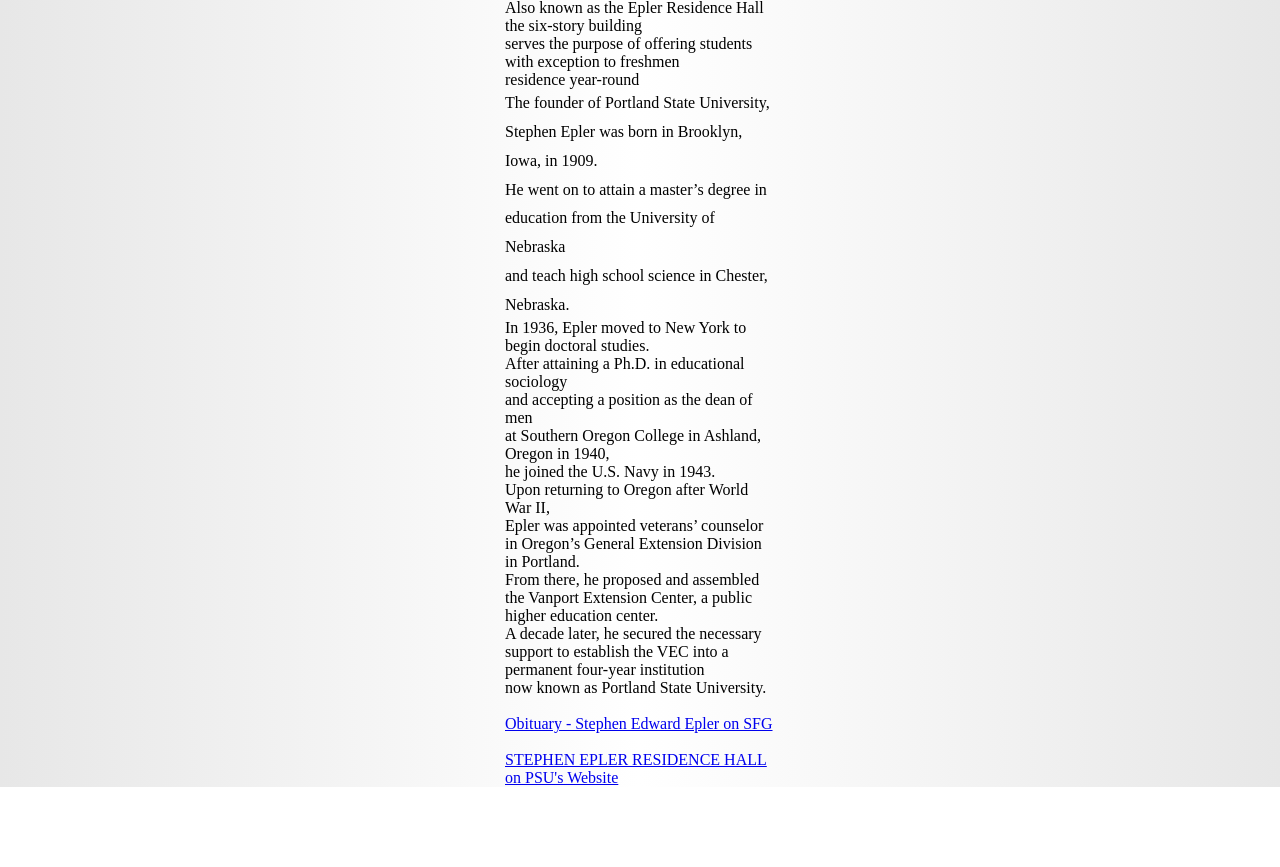
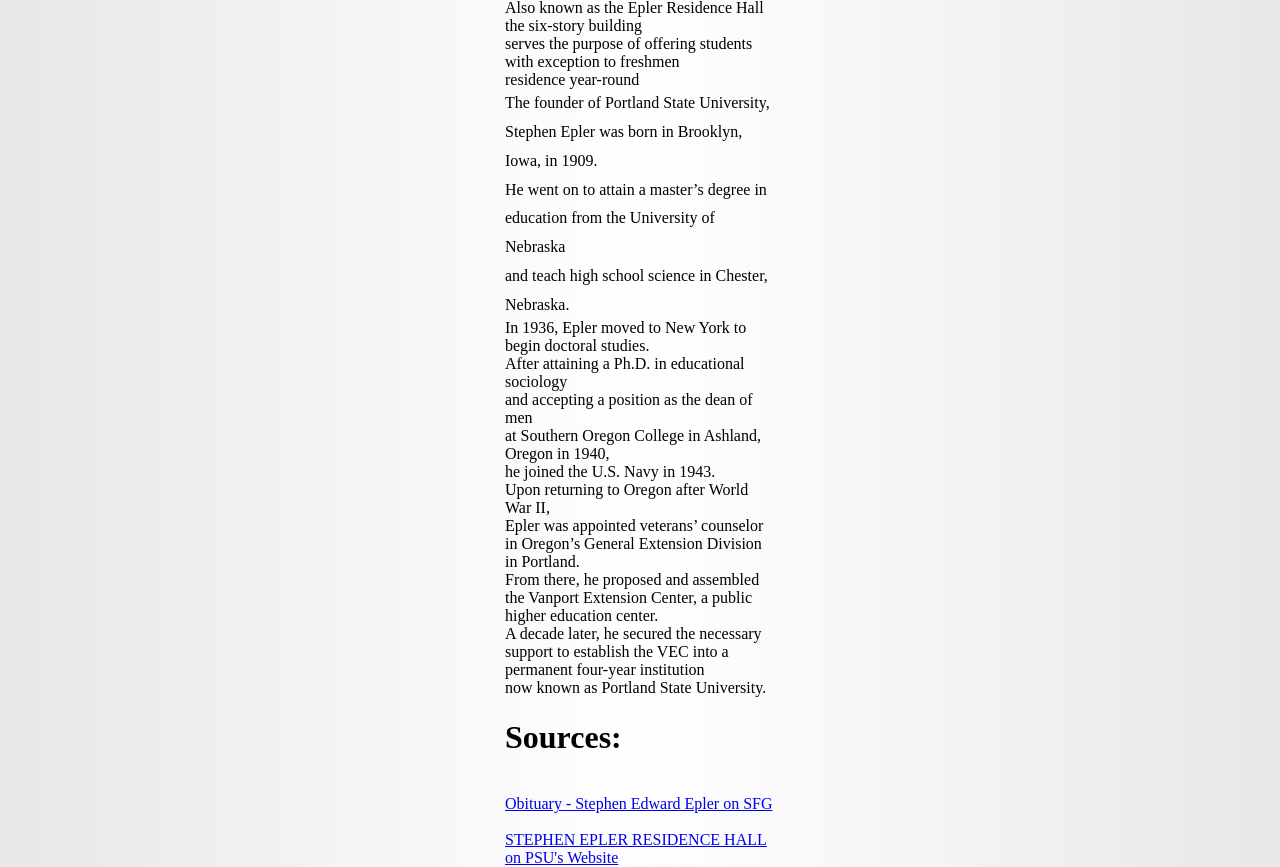
Before and after one commit to cohgal/hon202_buildingsproject, a plain HTML site: page index.html in a window 1280 px wide. Shown: the part 2217-3084 px from the top of the page. Before the commit the page ends 3004 px from the top, so only its background shows below. Drawn offline with Linux system fonts and the light colour scheme; a web font is replaced by a local one.

Commit message:
Update index.html

```diff
--- a/index.html
+++ b/index.html
@@ -62,6 +62,8 @@
     now known as Portland State University.<br/>
    </div>
 </div>
+
+<h1>Sources:</h1>
 <br/><a href="https://www.sfgate.com/news/article/OBITUARY-Stephen-Edward-Epler-2831735.php">Obituary - Stephen Edward Epler on SFG</a></br>
 <br/><a href="https://www.pdx.edu/buildings/campus-building/stephen-epler-residence-hall">STEPHEN EPLER RESIDENCE HALL on PSU's Website</a></br>
 </div><!--end container-->
```
